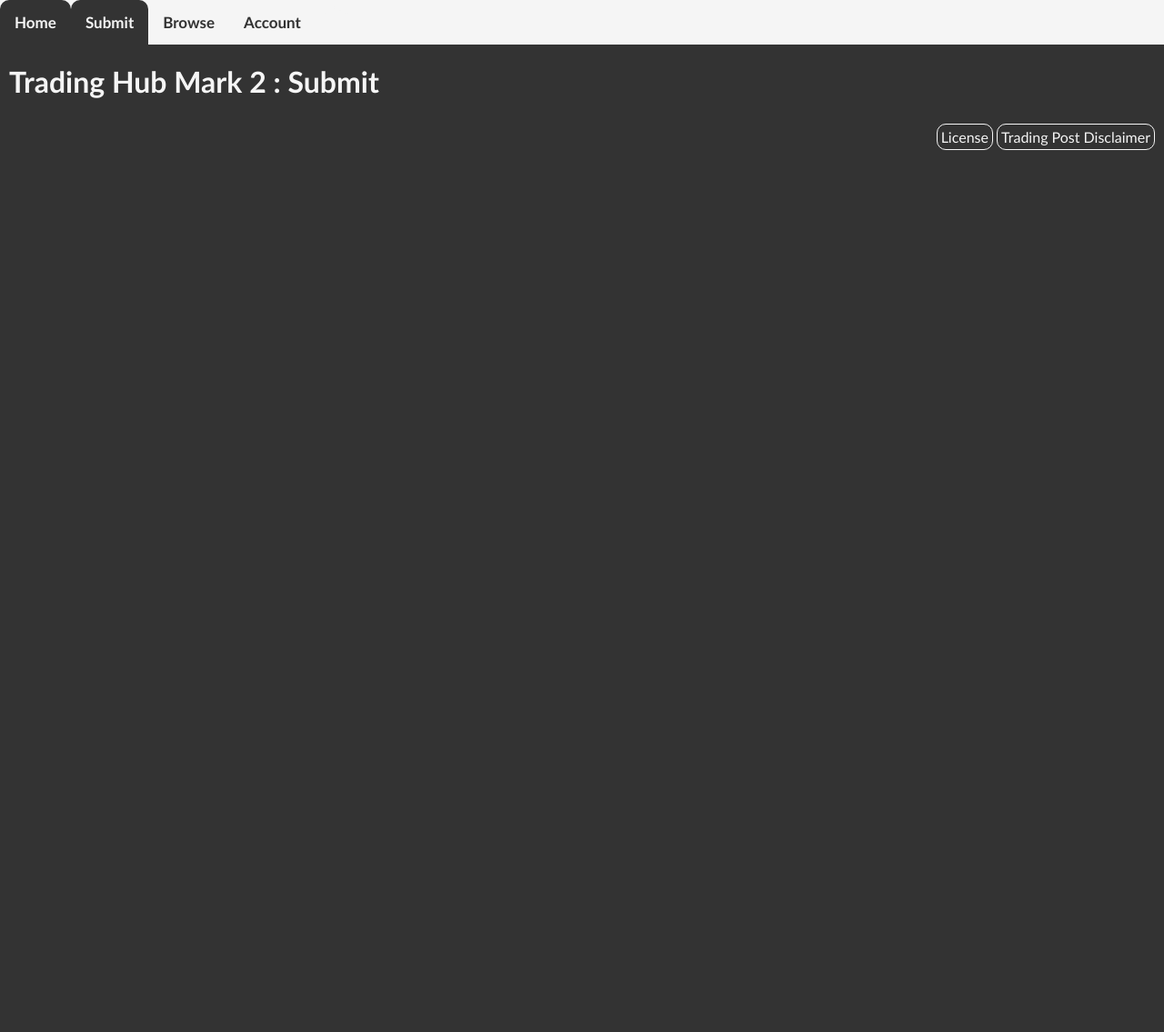
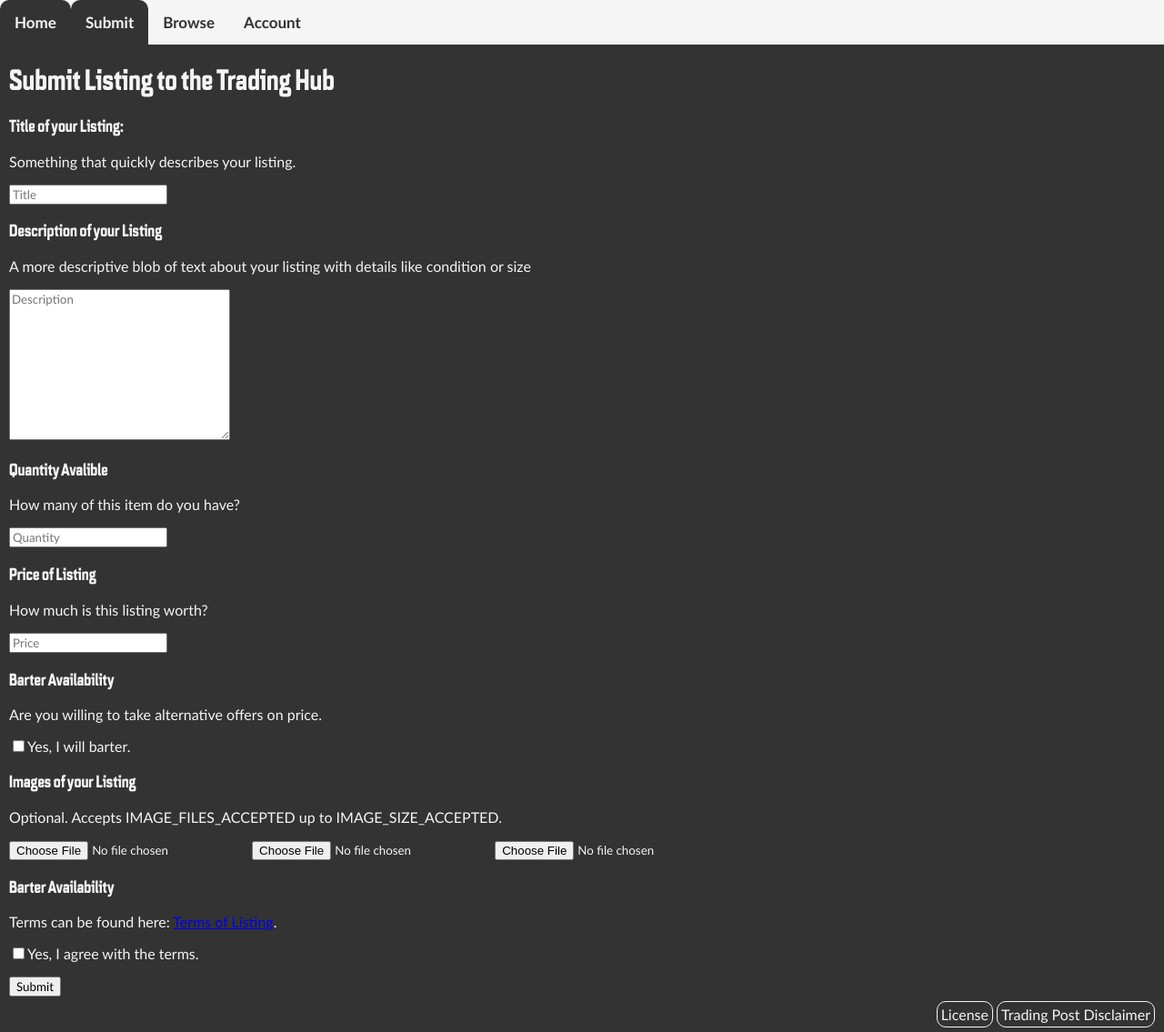
Before and after one commit to Sorcerio/Trading-Post-Mark-2, a PHP site: page /submit.php in a window 1280 px wide. Shown: the whole page at 91% size. Before the commit the page ends 165 px from the top, so only its background shows below. Run offline with PHP 8.4, Linux system fonts and the light colour scheme.

Commit message:
Added form HTML

```diff
--- /dev/null
+++ b/actions/createListing.php
@@ -0,0 +1,3 @@
+<?php
+print "Triggered the form";
+?>
--- a/css/mainStyle.css
+++ b/css/mainStyle.css
@@ -40,6 +40,10 @@ body > div#mainContent {
 	text-align: center;
 	margin: auto;
 	justify-content: center;
+}
+
+h1, h2, h3 {
+    font-family: "Quarca";
 }
 
 /* Toolbar */
@@ -144,6 +148,7 @@ footer {
     float: right;
     padding-right: 10px;
     padding-top: 10px;
+    margin-bottom: 10px;
 }
 
 footer > .footerButton {
@@ -252,3 +257,5 @@ footer > .footerButton:hover {
         word-break: normal;
     }
 }
+
+/* Submit */
--- a/submit.php
+++ b/submit.php
@@ -2,7 +2,42 @@
 <?php include ("assets/header.php"); ?>
 
 <!-- Content Start -->
-<h1>Trading Hub Mark 2 : Submit</h1>
+<!-- listingId, accountId, date, title, description, quantity, price, barter, image -->
+<h1>Submit Listing to the Trading Hub</h1>
+
+<form action="actions/createListing.php" method="post">
+    <h3 class="instruction">Title of your Listing:</h3>
+    <p class="details">Something that quickly describes your listing.</p>
+    <input type="text" name="title" placeholder="Title">
+
+    <h3 class="instruction">Description of your Listing</h3>
+    <p class="details">A more descriptive blob of text about your listing with details like condition or size</p>
+    <textarea name="description" rows="10" cols="30" placeholder="Description"></textarea>
+
+    <h3 class="instruction">Quantity Avalible</h3>
+    <p class="details">How many of this item do you have?</p>
+    <input type="number" name="quantity" placeholder="Quantity">
+
+    <h3 class="instruction">Price of Listing</h3>
+    <p class="details">How much is this listing worth?</p>
+    <input type="number" name="price" placeholder="Price">
+
+    <h3 class="instruction">Barter Availability</h3>
+    <p class="details">Are you willing to take alternative offers on price.</p>
+    <p><input type="checkbox" name="barter" value="barter">Yes, I will barter.</p>
+
+    <h3 class="instruction">Images of your Listing</h3>
+    <p class="details">Optional. Accepts IMAGE_FILES_ACCEPTED up to IMAGE_SIZE_ACCEPTED.</p>
+    <input type="file" name="image1" id="image1">
+    <input type="file" name="image2" id="image2">
+    <input type="file" name="image3" id="image3">
+
+    <h3 class="instruction">Barter Availability</h3>
+    <p class="details">Terms can be found here: <a href="#">Terms of Listing</a>.</p>
+    <p><input type="checkbox" name="barter" value="barter">Yes, I agree with the terms.</p>
+
+    <input type="submit" value="Submit">
+</form>
 
 <!-- Footer -->
 <?php include ("assets/footer.php"); ?>
```
